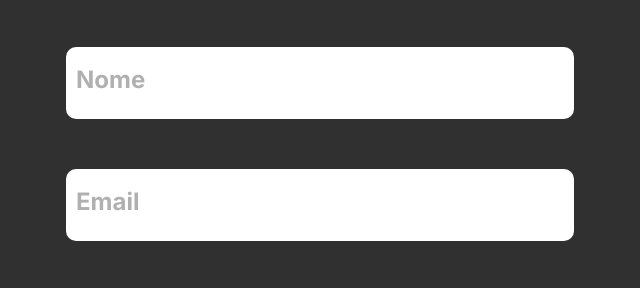
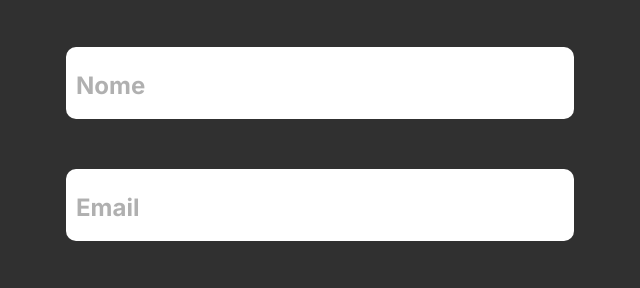
Before and after one commit to douglasjorge10/landingPageArquiteturaDNC, a plain HTML site: page index.html in a window 1280 px wide. Shown: the part 1574-1862 px from the top of the page, 320-960 px from the left. Drawn offline with Linux system fonts and the light colour scheme.

Commit message:
add integration form with sheet monkey

```diff
--- a/css/style.css
+++ b/css/style.css
@@ -103,6 +103,8 @@ form{
 input{
     width: 508px;
     height: 72px;
+    font-size: 30px;
+    text-indent: 10px;
     border-radius: 10px;
     border: none;
 }
--- a/index.html
+++ b/index.html
@@ -41,10 +41,10 @@
         </section>
     </main>
     <footer >
-        <form  action="" method="post">
+        <form  action="https://api.sheetmonkey.io/form/9vb4hRD9p1125jypk1o8xz" method="post">
             <h2 class="form_title">Conheça mais sobre nossos serviços:</h2>
-            <input type="text" name="" id="inputName" placeholder="Nome">
-            <input type="email" name="" id="inputEmail" placeholder="Email">
+            <input type="text" name="Name" id="inputName" placeholder="Nome" required>
+            <input type="email" name="Email" id="inputEmail" placeholder="Email" required>
             <button type="submit" class="form_btn">Fale Conosco</button>
         </form>
 
```
